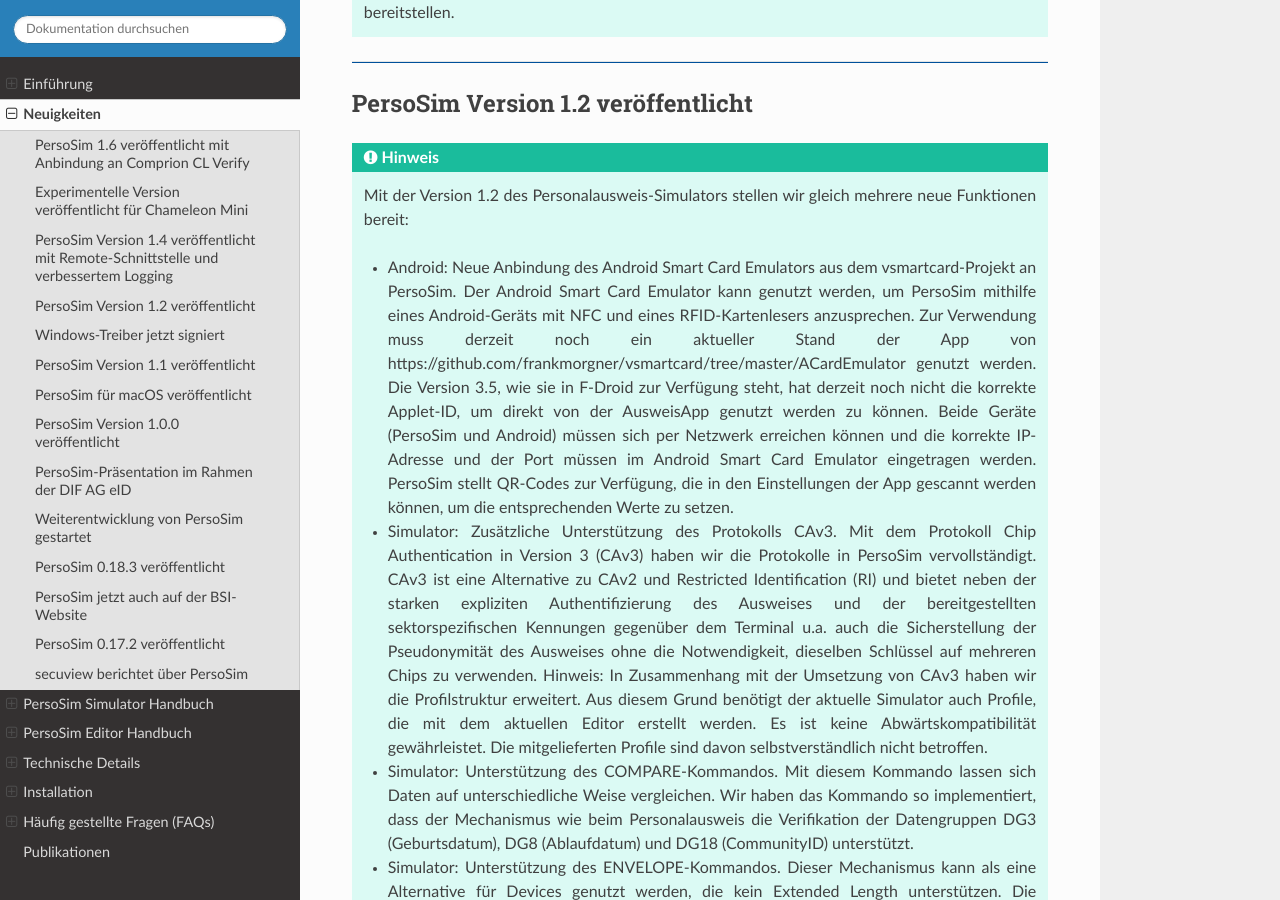
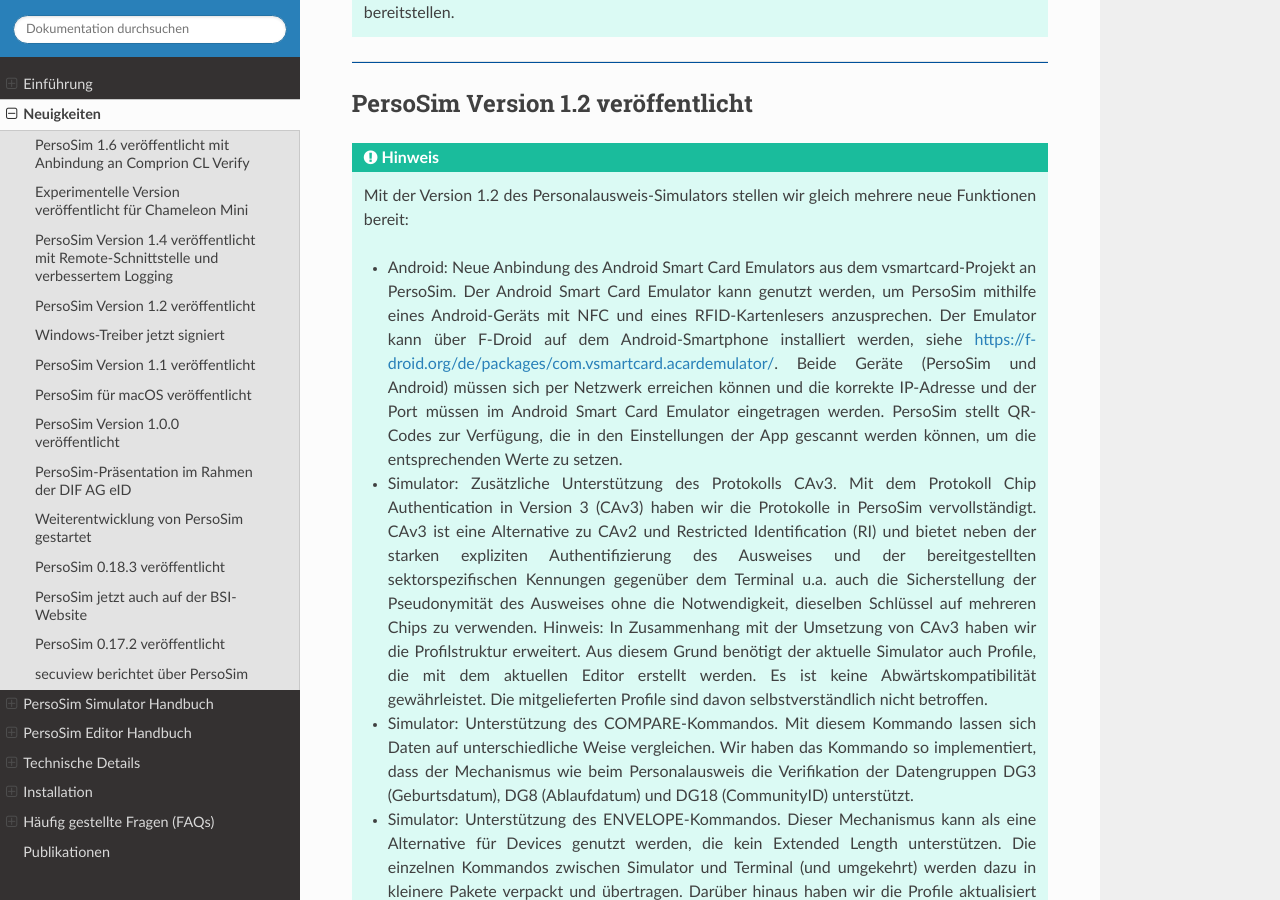
Before and after one commit to PersoSim/PersoSim-Online-Manual, a Sphinx documentation site: the page built from docs/source/News.md, in a window 1280 px wide and 900 px high, scrolled down 1382 px. Built offline with Sphinx 7.4.7 and the Read the Docs theme 3.1.0, drawn with Linux system fonts in a browser that asks for light colours.

Commit message:
Updated news of v1.2 concerning F-Droid and Smart Card Emulator.

````diff
--- a/docs/source/News.md
+++ b/docs/source/News.md
@@ -37,7 +37,7 @@
 ```{hint}
 Mit der Version 1.2 des Personalausweis-Simulators stellen wir gleich mehrere neue Funktionen bereit:
 
-- Android: Neue Anbindung des Android Smart Card Emulators aus dem vsmartcard-Projekt an PersoSim. Der Android Smart Card Emulator kann genutzt werden, um PersoSim mithilfe eines Android-Geräts mit NFC und eines RFID-Kartenlesers anzusprechen. Zur Verwendung muss derzeit noch ein aktueller Stand der App von https://github.com/frankmorgner/vsmartcard/tree/master/ACardEmulator genutzt werden. Die Version 3.5, wie sie in F-Droid zur Verfügung steht, hat derzeit noch nicht die korrekte Applet-ID, um direkt von der AusweisApp genutzt werden zu können. Beide Geräte (PersoSim und Android) müssen sich per Netzwerk erreichen können und die korrekte IP-Adresse und der Port müssen im Android Smart Card Emulator eingetragen werden. PersoSim stellt QR-Codes zur Verfügung, die in den Einstellungen der App gescannt werden können, um die entsprechenden Werte zu setzen.
+- Android: Neue Anbindung des Android Smart Card Emulators aus dem vsmartcard-Projekt an PersoSim. Der Android Smart Card Emulator kann genutzt werden, um PersoSim mithilfe eines Android-Geräts mit NFC und eines RFID-Kartenlesers anzusprechen. Der Emulator kann über F-Droid auf dem Android-Smartphone installiert werden, siehe [https://f-droid.org/de/packages/com.vsmartcard.acardemulator/](https://f-droid.org/de/packages/com.vsmartcard.acardemulator/). Beide Geräte (PersoSim und Android) müssen sich per Netzwerk erreichen können und die korrekte IP-Adresse und der Port müssen im Android Smart Card Emulator eingetragen werden. PersoSim stellt QR-Codes zur Verfügung, die in den Einstellungen der App gescannt werden können, um die entsprechenden Werte zu setzen.
 - Simulator: Zusätzliche Unterstützung des Protokolls CAv3. Mit dem Protokoll Chip Authentication in Version 3 (CAv3) haben wir die Protokolle in PersoSim vervollständigt. CAv3 ist eine Alternative zu CAv2 und Restricted Identification (RI) und bietet neben der starken expliziten Authentifizierung des Ausweises und der bereitgestellten sektorspezifischen Kennungen gegenüber dem Terminal u.a. auch die Sicherstellung der Pseudonymität des Ausweises ohne die Notwendigkeit, dieselben Schlüssel auf mehreren Chips zu verwenden. Hinweis: In Zusammenhang mit der Umsetzung von CAv3 haben wir die Profilstruktur erweitert. Aus diesem Grund benötigt der aktuelle Simulator auch Profile, die mit dem aktuellen Editor erstellt werden. Es ist keine Abwärtskompatibilität gewährleistet. Die mitgelieferten Profile sind davon selbstverständlich nicht betroffen.
 - Simulator: Unterstützung des COMPARE-Kommandos. Mit diesem Kommando lassen sich Daten auf unterschiedliche Weise vergleichen. Wir haben das Kommando so implementiert, dass der Mechanismus wie beim Personalausweis die Verifikation der Datengruppen DG3 (Geburtsdatum), DG8 (Ablaufdatum) und DG18 (CommunityID) unterstützt.
 - Simulator: Unterstützung des ENVELOPE-Kommandos. Dieser Mechanismus kann als eine Alternative für Devices genutzt werden, die kein Extended Length unterstützen. Die einzelnen Kommandos zwischen Simulator und Terminal (und umgekehrt) werden dazu in kleinere Pakete verpackt und übertragen. Darüber hinaus haben wir die Profile aktualisiert und neu signiert. Profile für die Smart-eID haben wir im Simulator entfernt, da sie nicht mehr benötigt werden.
````
